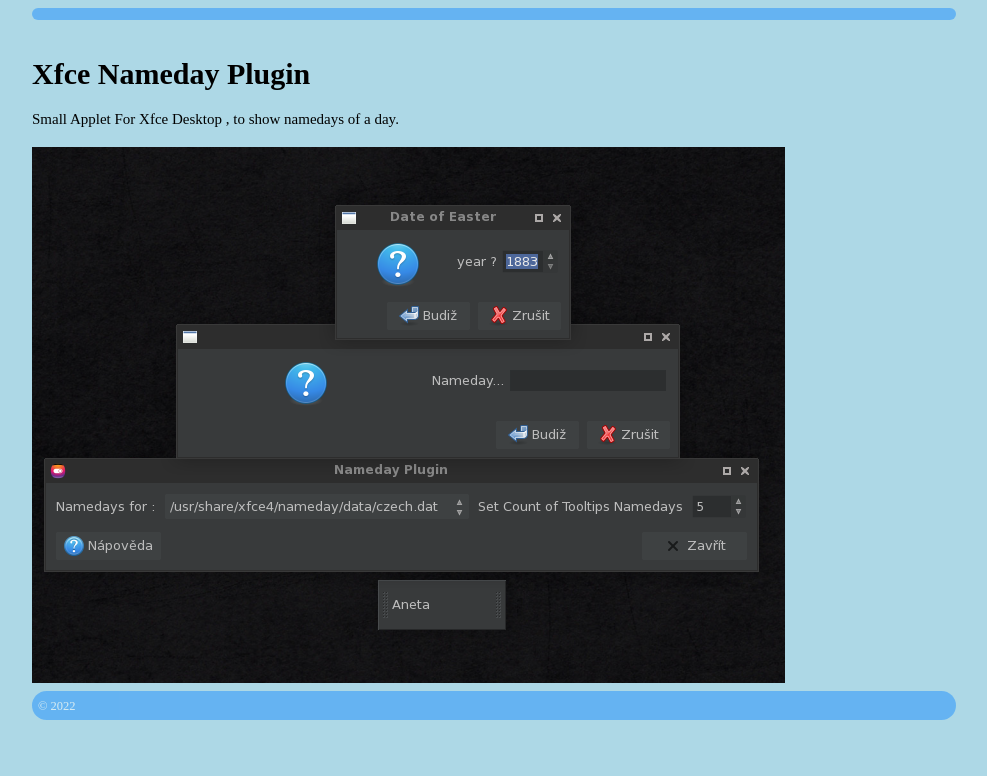
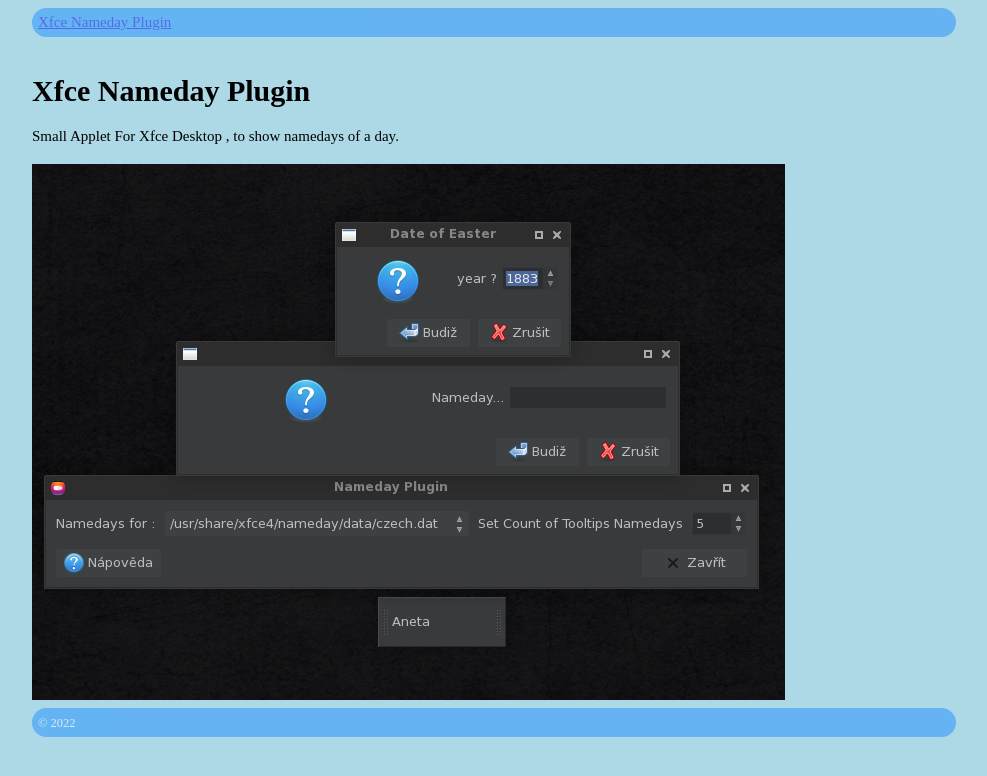
Before and after one commit to marekpistorius/xfce-nameday-plugin, a plain HTML site: page index.html in a window 1280 px wide. Shown: the whole page, without its empty margins (136-1123 px from the left). Drawn offline with Linux system fonts and the light colour scheme.

Commit message:
Update index.html
Signed-off-by: Marek Pistorius <me@maniu.eu>

```diff
--- a/index.html
+++ b/index.html
@@ -10,7 +10,7 @@
 <div class="wrapper">
 <nav class="menu">
 <header class="transparent">
-	<a href="/"></a>
+	<a href="/">Xfce Nameday Plugin</a>
 </header>
 </nav>
 <br />
```
